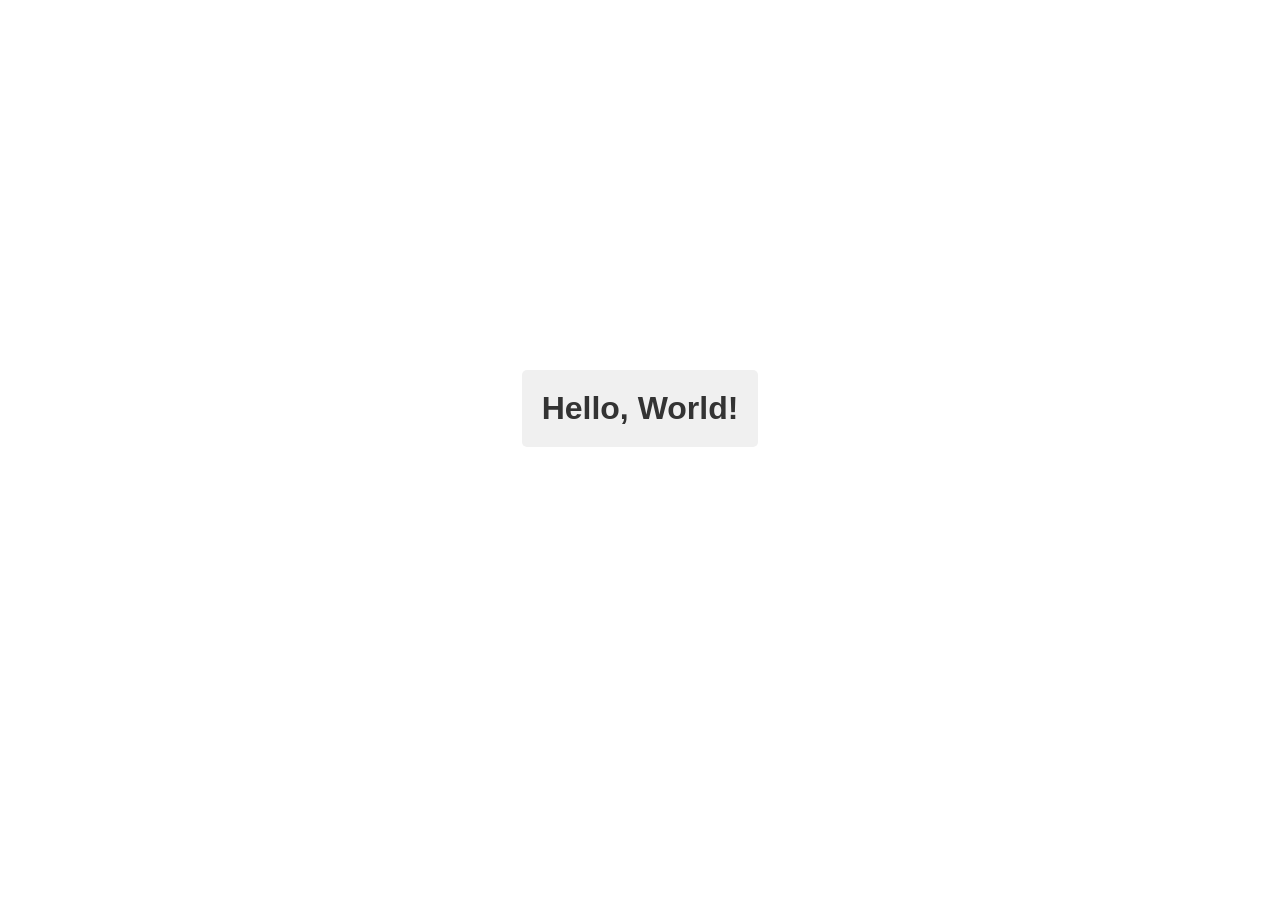
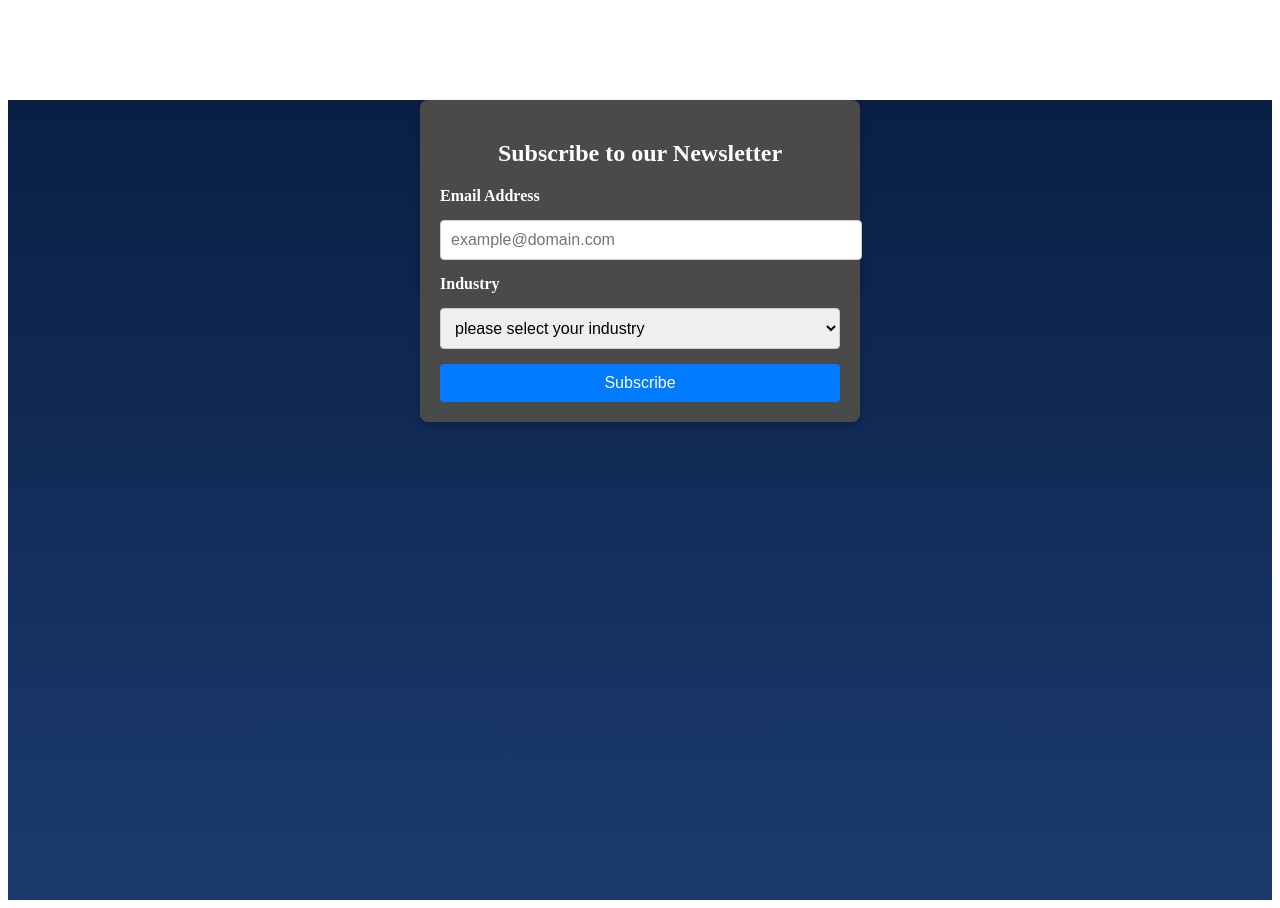
Before and after one commit to jitera-nakajima/flask_test_1220, a Flask app: page / in a window 1280 px wide. Before the commit the page ends 447 px from the top, so only its background shows below. Run offline with Flask 3, Linux system fonts and the light colour scheme.

Commit message:
static update

```diff
--- a/src/templates/index.html
+++ b/src/templates/index.html
@@ -1,13 +1,75 @@
+
 <!DOCTYPE html>
 <html>
 <head>
     <meta charset="UTF-8">
-    <title>Hello World</title>
+    <title>Subscribe</title>
     <link rel="stylesheet" href="{{ url_for('static', filename='styles.css') }}">
+    <style>
+        .background {
+            width: 100%;
+            height: 100vh;
+            background: linear-gradient(to bottom, #0a1f44, #1b3b6f);
+        }
+        .form-container {
+            background-color: #4a4a4a;
+            padding: 20px;
+            border-radius: 8px;
+            width: 400px;
+            margin: 100px auto;
+            box-shadow: 0 4px 8px rgba(0,0,0,.2);
+            text-align: center;
+        }
+        .form-title {
+            color: #fff;
+            margin-bottom: 20px;
+            font-size: 24px;
+        }
+        .form-content {
+            display: flex;
+            flex-direction: column;
+            gap: 15px;
+        }
+        .form-label {
+            color: #fff;
+            text-align: left;
+            font-weight: 700;
+        }
+        .form-input, .form-select {
+            padding: 10px;
+            border: 1px solid #ccc;
+            border-radius: 4px;
+            font-size: 16px;
+            width: 100%;
+        }
+        .form-button {
+            background-color: #007bff;
+            color: #fff;
+            padding: 10px;
+            border: none;
+            border-radius: 4px;
+            font-size: 16px;
+            cursor: pointer;
+        }
+        .form-button:hover {
+            background-color: #0056b3;
+        }
+    </style>
 </head>
 <body>
-    <div class="container">
-        <h1>{{ message }}</h1>
+    <div class="background">
+        <div class="form-container">
+            <h2 class="form-title">Subscribe to our Newsletter</h2>
+            <form class="form-content">
+                <label class="form-label" for="email">Email Address</label>
+                <input class="form-input" type="email" id="email" placeholder="example@domain.com">
+                <label class="form-label" for="industry">Industry</label>
+                <select class="form-select" id="industry">
+                    <option disabled selected>please select your industry</option>
+                </select>
+                <button class="form-button" type="submit">Subscribe</button>
+            </form>
+        </div>
     </div>
 </body>
 </html>
```
